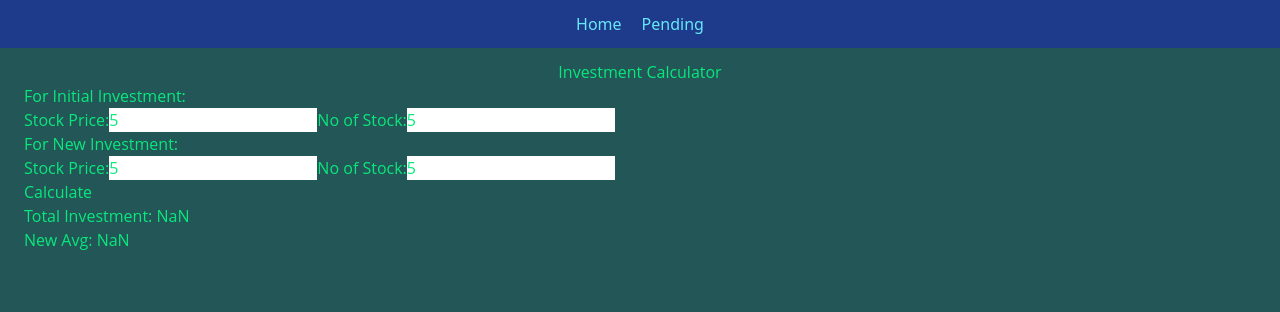
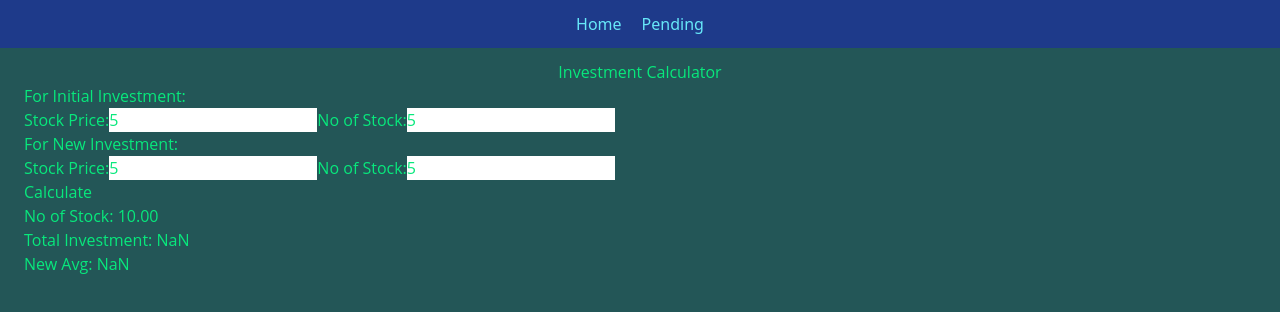
Before and after one commit to biren067/formulas, a Next.js app: page /page/stockaverage in a window 1280 px wide. Both pictures are taken after typing "5", "5", "5", "5" into the empty fields and a click on the button "Calculate". Shown: the top 312 px of the page. Built offline with nearby package versions, Linux system fonts and the light colour scheme.

Commit message:
added Stock count

```diff
--- a/components/StockAverage.jsx
+++ b/components/StockAverage.jsx
@@ -74,6 +74,7 @@ function StockAverage() {
   const [noOfStock1, setNoOfStock1] = useState('');
   const [stockPrice2, setStockPrice2] = useState('');
   const [noOfStock2, setNoOfStock2] = useState('');
+  const [finalNoOfStock, setFinalNoOfStock] = useState('');
   const [totalInvestment, setTotalInvestment] = useState('');
   const [initialInvestment, setInitialInvestment] = useState('');
   const [newInvestment, setNewInvestment] = useState('');
@@ -100,6 +101,7 @@ function StockAverage() {
     const totalNoOfStocks = parseFloat(noOfStock1) + parseFloat(noOfStock2);
     const newAvg = totalInvestment / totalNoOfStocks;
     setNewAvg(newAvg.toFixed(2));
+    setFinalNoOfStock(totalNoOfStocks.toFixed(2))
   }
 
   return (
@@ -130,6 +132,7 @@ function StockAverage() {
         {newInvestment && <div>New Invested Amount: {newInvestment}</div>}
       </div>
           <button onClick={calculateInvestments}>Calculate</button>
+          {finalNoOfStock && <div>No of Stock: {finalNoOfStock}</div>}
             {totalInvestment && <div>Total Investment: {totalInvestment}</div>}
             {newAvg && <div>New Avg: {newAvg}</div>}
     </div>
```
